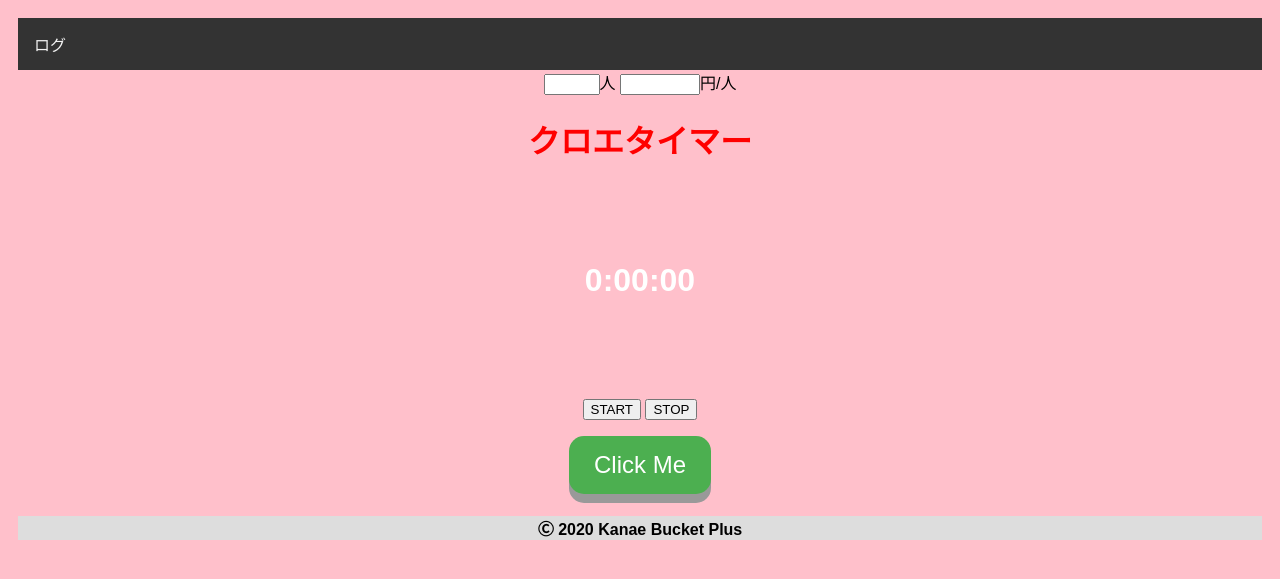
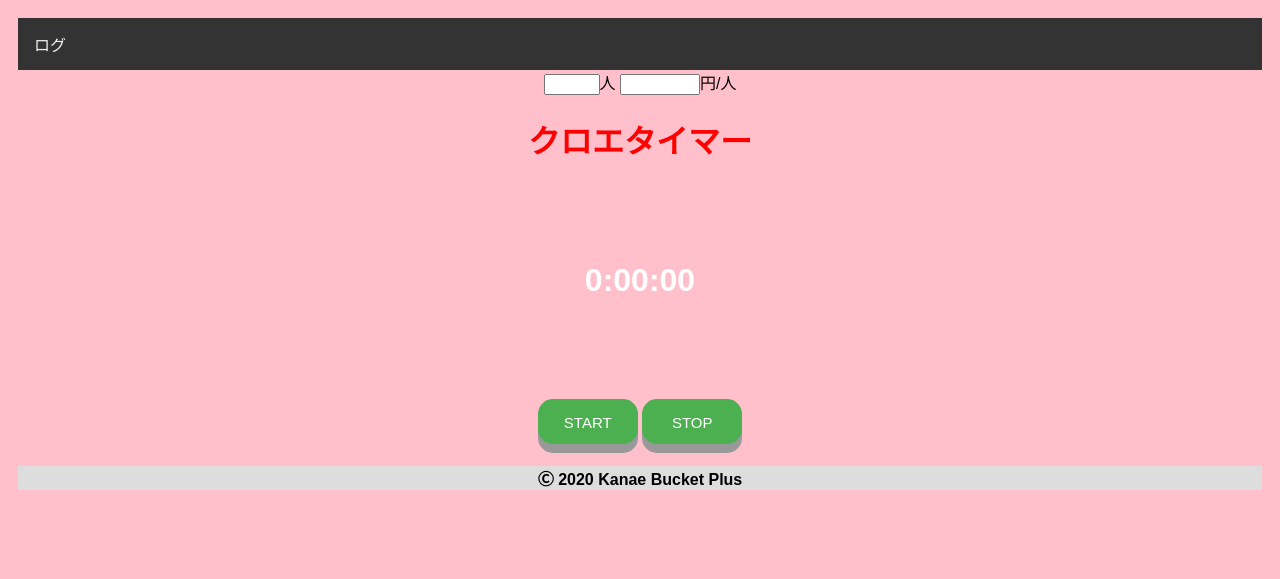
Before and after one commit to zakanwang/GMKRKapp, a PHP site: page / in a window 1280 px wide. Shown: the top 579 px of the page. Run offline with PHP 8.4, Linux system fonts and the light colour scheme.

Commit message:
change button

```diff
--- a/css/style.css
+++ b/css/style.css
@@ -1,6 +1,7 @@
 
 * {
     box-sizing: border-box;
+    text-align: center;
 }
 
 body {
@@ -37,11 +38,6 @@ body {
     color: black;
 }
 
-.people{
-    text-align: center;
-}
-
-
 
 .clock {
     text-align: center;
@@ -51,10 +47,12 @@ h1{
     color: red;
 }
 
-.button {
+.myButton {
   display: inline-block;
+  width:100px;
+  height:45px;
   padding: 15px 25px;
-  font-size: 24px;
+  font-size: 15px;
   cursor: pointer;
   text-align: center;
   text-decoration: none;
@@ -66,9 +64,9 @@ h1{
   box-shadow: 0 9px #999;
 }
 
-.button:hover {background-color: #3e8e41}
+.myButton:hover {background-color: #3e8e41}
 
-.button:active {
+.myButton:active {
   background-color: #3e8e41;
   box-shadow: 0 5px #666;
   transform: translateY(4px);
--- a/index.html
+++ b/index.html
@@ -27,7 +27,6 @@
         <input type="button" class="myButton" onclick="start()" value="START" id="startBtn">
         <input type="button" class="myButton" onclick="stop()" value="STOP">
         <p></p>
-        <button class="button">Click Me</button>
     </div>
 <P></P>
 
```
